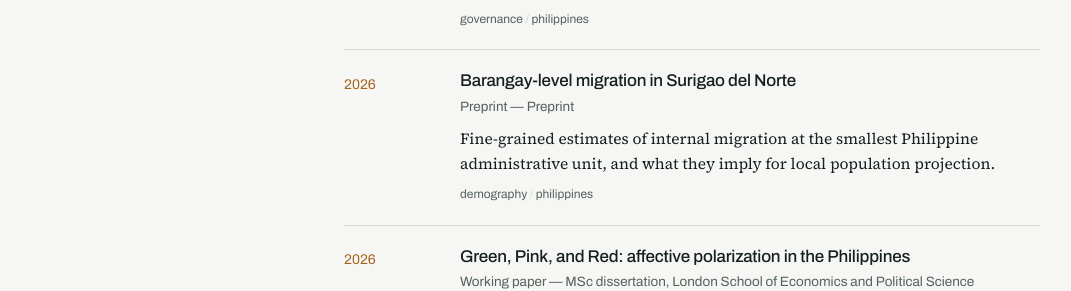
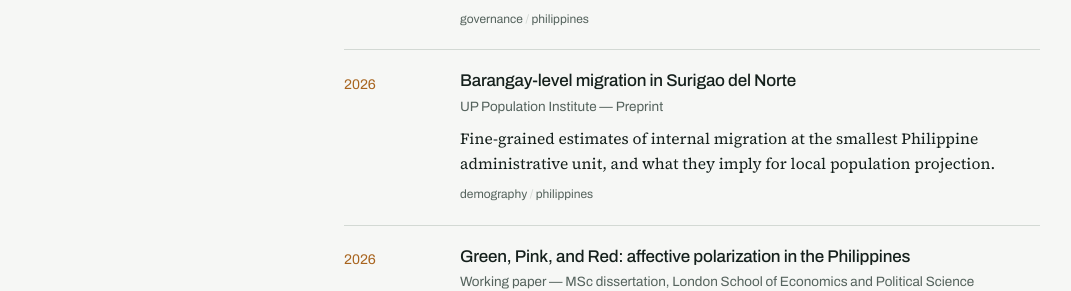
Before and after one commit to marcozaplan/marcozaplan.github.io, a Jekyll site: the page built from research.html, in a window 1280 px wide and 1379 px high. Shown: the part 691-982 px from the top of the window, without its empty margins (104-1175 px from the left). Built offline with Jekyll 4.4.1, drawn with Linux system fonts in a browser that asks for light colours.

Commit message:
Initial site

```diff
--- a/_data/research.yml
+++ b/_data/research.yml
@@ -16,7 +16,7 @@
 
 - title: Barangay-level migration in Surigao del Norte
   venue: Preprint
-  status: Preprint
+  status: UP Population Institute
   year: 2026
   summary: >-
     Fine-grained estimates of internal migration at the smallest Philippine
```
